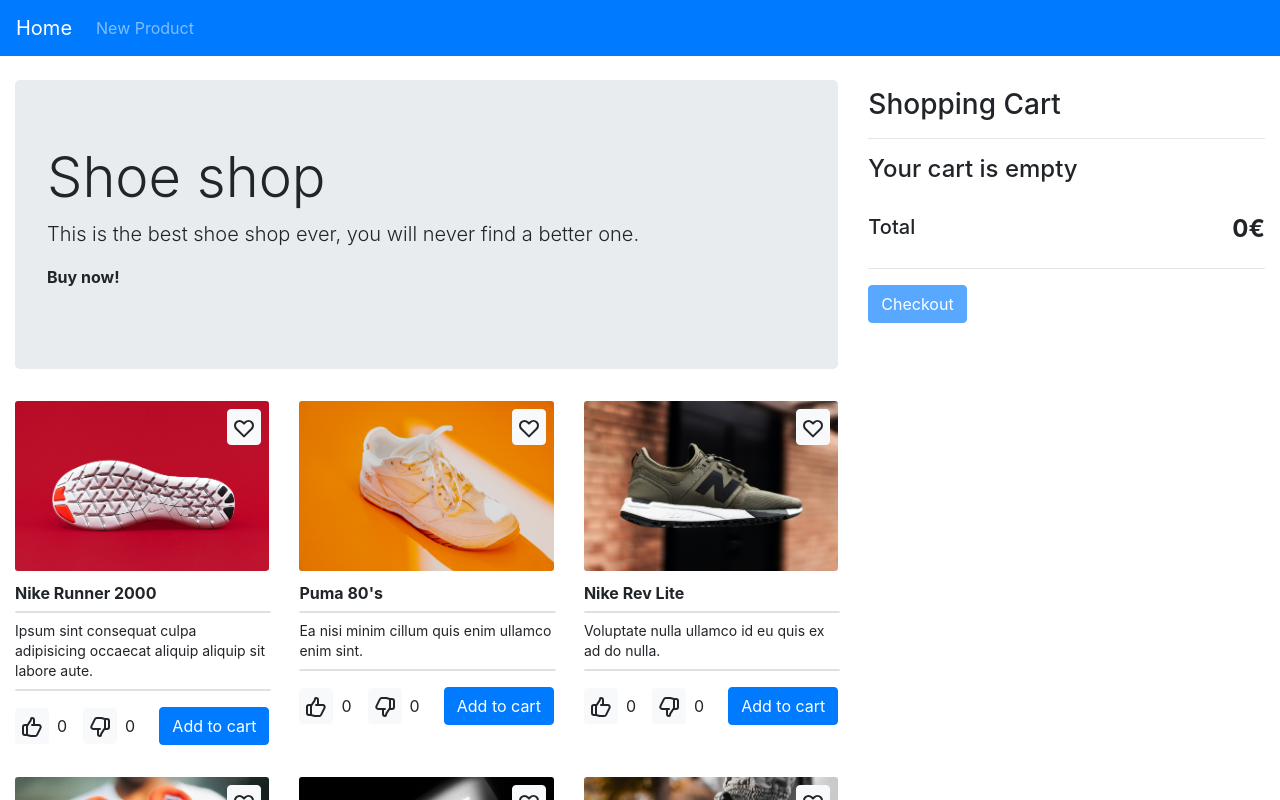
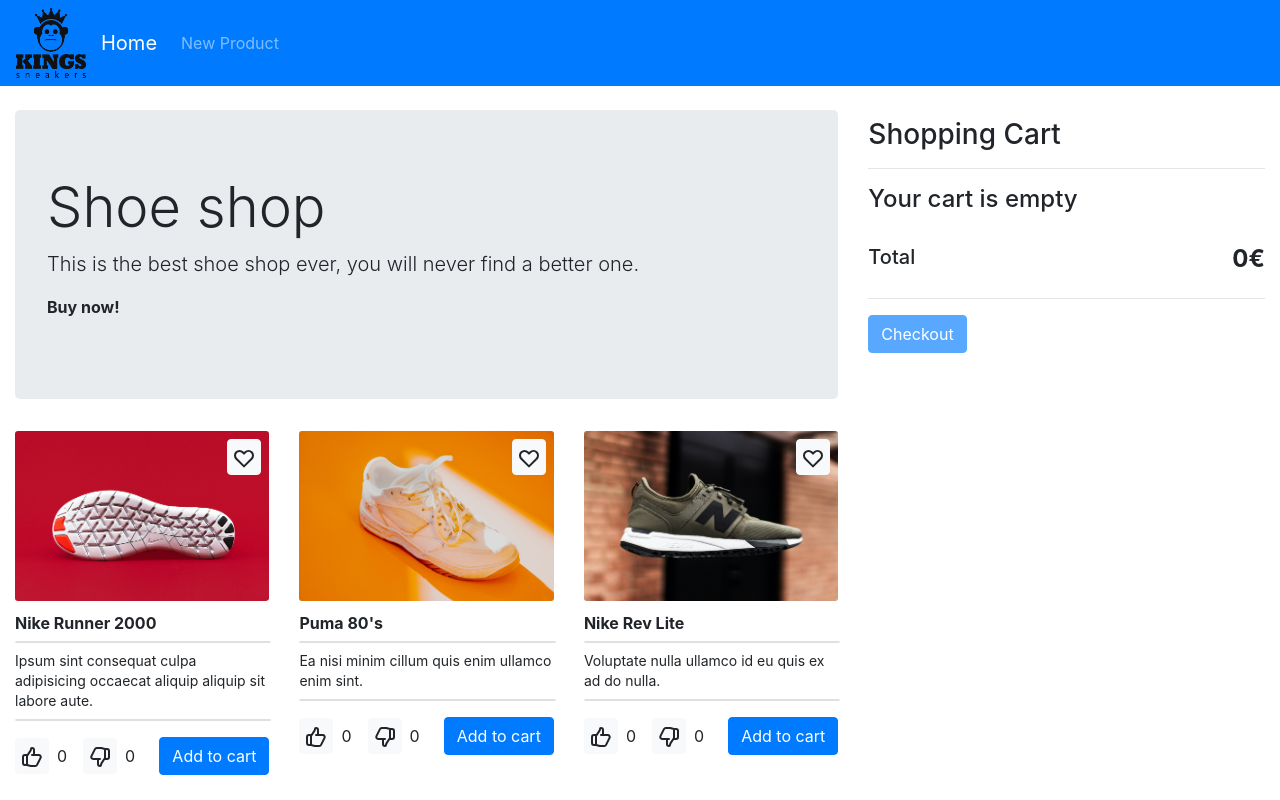
Before and after one commit to assembler-institute/react-shopping-cart-context, a React (Create React App) app: page / in a window 1280 px wide. Shown: the top 800 px of the page. Built offline with nearby package versions, Linux system fonts and the light colour scheme.

Commit message:
logo added and fixed

```diff
--- a/src/components/AppHeader/AppHeader.js
+++ b/src/components/AppHeader/AppHeader.js
@@ -1,5 +1,6 @@
 import React from "react";
 import { NavLink } from "react-router-dom";
+import logo from "../../img/kings.png";
 
 import "./AppHeader.scss";
 
@@ -9,10 +10,11 @@ function AppHeader({ ...props }) {
       <div className="container-fluid">
         <div className="row">
           <nav className="navbar navbar-expand navbar-dark">
+            <img src={logo} alt="logo" className="logo" />
             <NavLink
               exact
               activeClassName="active"
-              className="navbar-brand"
+              className="navbar-brand d-flex"
               to="/"
             >
               Home
--- a/src/components/AppHeader/AppHeader.scss
+++ b/src/components/AppHeader/AppHeader.scss
@@ -1,2 +1,5 @@
-.AppHeader {
+.logo {
+  height: 70px;
+  width: 70px;
+  margin-right: 15px;
 }
```
Also changed, not shown: .eslintrc.js, src/img/kings.png (added).
